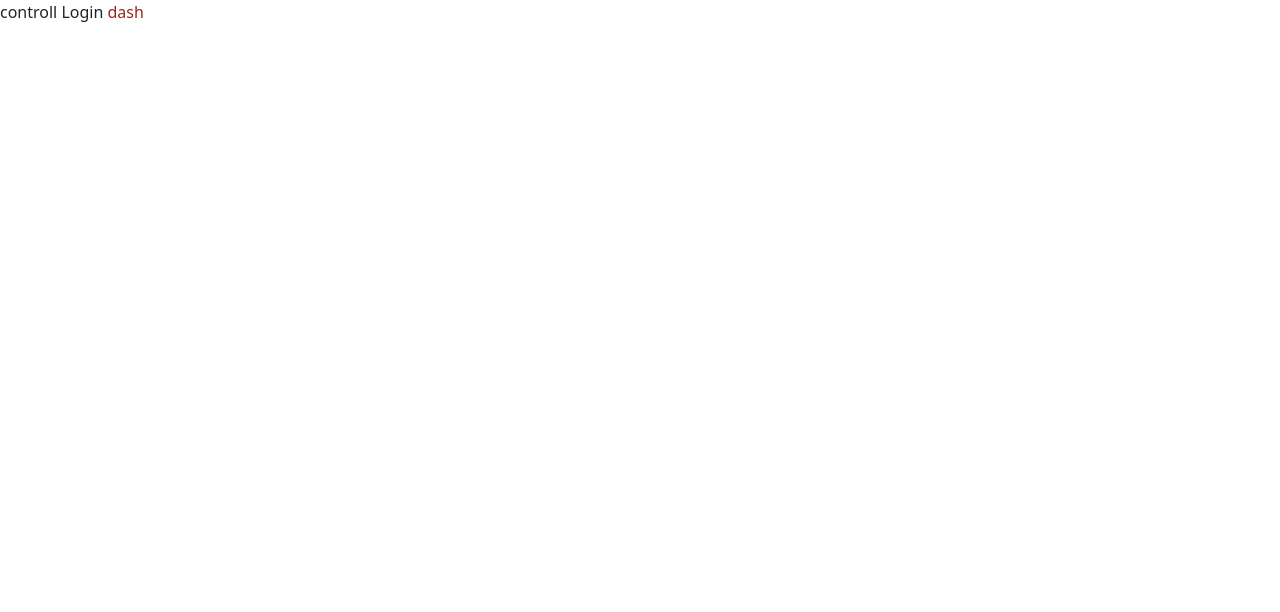
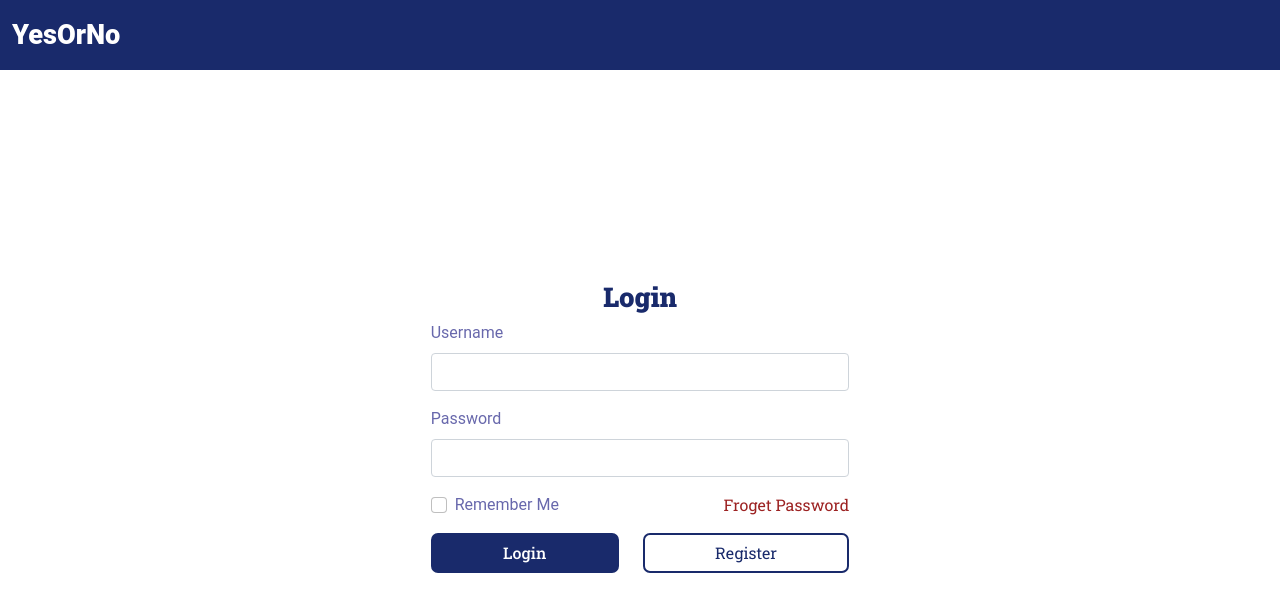
Before and after one commit to amitsingh84/newsayyes_ui, a Vue app: page /controller in a window 1280 px wide. Shown: the top 612 px of the page. Built offline with nearby package versions, Linux system fonts and the light colour scheme.

Commit message:
add controller login page

```diff
--- a/src/app/main/controller/views/ControllLogin.vue
+++ /dev/null
@@ -1,12 +0,0 @@
-<template>
-    <div>controll Login
-        <router-link to="/controller/dashboard">dash</router-link>
-    </div>
-
-</template>
-
-<script>
-export default {
-
-}
-</script>
--- /dev/null
+++ b/src/app/main/controller/views/ControllerAccountSetting.vue
@@ -0,0 +1,3 @@
+<template>
+    <p>Account setting</p>
+</template>
--- /dev/null
+++ b/src/app/main/controller/views/ControllerAllForm.vue
@@ -0,0 +1,3 @@
+<template>
+    <p>Controller All form</p>
+</template>
--- /dev/null
+++ b/src/app/main/controller/views/ControllerLogin.vue
@@ -0,0 +1,101 @@
+<template>
+  <div class="conrollerlogin">
+    <header-slot>
+      <div class="row">
+        <div class="col-md-6"><p class="logo" style="color:#fff">YesOrNo</p></div>
+        <div class="col-md-6"></div>
+      </div>
+    </header-slot>
+    <div class="container-fluid">
+      <div class="row">
+
+        <div
+          class="d-flex justify-content-center align-items-center controllerLoginForm"
+        >
+          <div class="col col-sm-6 col-md-5 col-lg-4">
+              <h2 class="text-center">Login</h2>
+            <form>
+              <div class="mb-3">
+                <label for="inputUserName" class="form-label">Username</label>
+                <input
+                  type="email"
+                  class="form-control"
+                  id="inputUserName"
+                  aria-describedby="userName"
+                />
+              </div>
+              <div class="mb-3">
+                <label for="inputPassword" class="form-label">Password</label>
+                <input
+                  type="password"
+                  class="form-control"
+                  id="inputPassword"
+                />
+              </div>
+            <div class="d-flex">
+                 <div class="mb-3 form-check">
+                <input
+                  type="checkbox"
+                  class="form-check-input"
+                  id="rememberCheck"
+                />
+                <label class="form-check-label" for="rememberCheck"
+                  >Remember Me</label
+                >
+               </div>
+                <div class="d-flex justify-content-end flex-grow-1">
+                    <a href="#">Froget Password</a>
+                </div>
+            </div>
+              <div class="d-flex gap-4">
+              <login-btn class="d-flex flex-grow-1 align-items-center justify-content-center text-white"> Login</login-btn>
+              <register-btn class="d-flex flex-grow-1 align-items-center justify-content-center">
+                  <a href="#" class="text-center registerBtn">Register</a>
+              </register-btn>
+
+              </div>
+
+
+            </form>
+          </div>
+        </div>
+      </div>
+    </div>
+  </div>
+</template>
+
+<script>
+import HeaderSlot from "../../../slots/HeaderSlot.vue";
+import LoginBtn from "../../../slots/SubmitBtn.vue";
+import RegisterBtn from "../../../slots/NavigateBtn.vue";
+export default {
+  components: { HeaderSlot, LoginBtn, RegisterBtn},
+};
+</script>
+<style scoped>
+.logo {
+  margin-bottom: 0;
+  font-size: 1.7rem;
+  font-weight: 900;
+}
+.controllerLoginForm {
+  height: calc(100vh - 87px);
+}
+h2{
+    font-family: var(--font-family-roboto-slab);
+    font-weight: 900;
+    font-size: 1.7rem;
+}
+a.registerBtn{
+    width: 100%;
+  height: 100%;
+  display: flex;
+  justify-content: center;
+  align-items: center;
+  color: var(--primary-color);
+
+}
+a.registerBtn:hover{
+    color: #fff !important;
+}
+</style>
--- /dev/null
+++ b/src/app/main/controller/views/ControllerNewForm.vue
@@ -0,0 +1,3 @@
+<template>
+    <p>Controller new form</p>
+</template>
--- /dev/null
+++ b/src/app/main/controller/views/ControllerRegister.vue
@@ -0,0 +1,3 @@
+<template>
+    <p>Controller Register</p>
+</template>
--- /dev/null
+++ b/src/app/slots/NavigateBtn.vue
@@ -0,0 +1,22 @@
+<template>
+    <div class="navigateBtn">
+        <slot></slot>
+    </div>
+</template>
+
+
+
+
+
+<style scoped>
+.navigateBtn{
+     border: 2px solid var(--primary-color);
+     height: 40px;
+    border-radius: 7px;
+}
+.navigateBtn:hover{
+     border-color:var(--primary-color);
+    background-color: var(--primary-color);
+
+}
+</style>
--- /dev/null
+++ b/src/app/slots/SubmitBtn.vue
@@ -0,0 +1,35 @@
+<template>
+    <div class="loginBtn">
+        <button type="submit">
+        <slot></slot>
+        </button>
+    </div>
+</template>
+
+<style scoped>
+.loginBtn{
+    height: 40px;
+    background-color: var(--primary-color);
+    border-radius: 7px;
+    border:2px solid var(--primary-color);
+
+}
+
+.loginBtn:hover{
+    border-color:var(--primary-color);
+    background: transparent;
+
+}
+.loginBtn:hover button{
+    color: var(--primary-color);
+}
+button{
+    background: transparent;
+    border: 0;
+    width: 100%;
+    color: #fff;
+     font-weight: 500;
+     height: 100%;
+}
+
+</style>
--- a/src/assets/styles/style.css
+++ b/src/assets/styles/style.css
@@ -1,10 +1,22 @@
+@import url('https://fonts.googleapis.com/css2?family=Roboto+Slab:wght@100;200;300;400;500;600;700;800;900&display=swap');
 :root {
     --primary-color:#192a6b;
-    --primary-font-roboto-slab: 'Roboto Slab', serif;;
-    --primary-font-roboto: 'Roboto', sans-serif,
+    --secondary-color:#192a6b;
+    --tertiary-color:#6868ac;
+    --extra-color:#ebebf4;
+    --font-family-roboto-slab: 'Roboto Slab', serif;
+    --font-family-roboto: 'Roboto', sans-serif;
+
     }
-*{
+
+
+*,body{
     padding: 0;
     margin: 0;
-    /* font-family: var(--primary-font-roboto); */
+    font-family:var(--font-family-roboto);
 }
+
+
+h1,h2,h3,h4,h6{color: var(--primary-color);}
+a,button{font-family: var(--font-family-roboto-slab) !important;}
+p,label,input,a{color: var(--tertiary-color);}
```
Also changed, not shown: src/app/main/controller/controllerRoute.js (+22 -4 lines).
